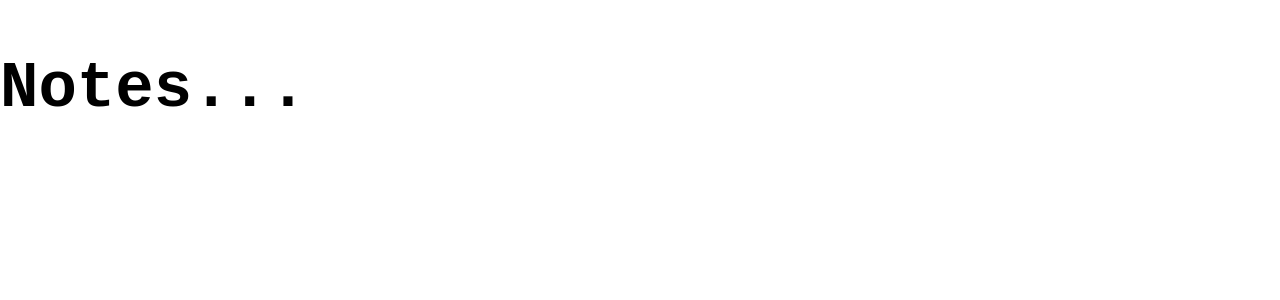
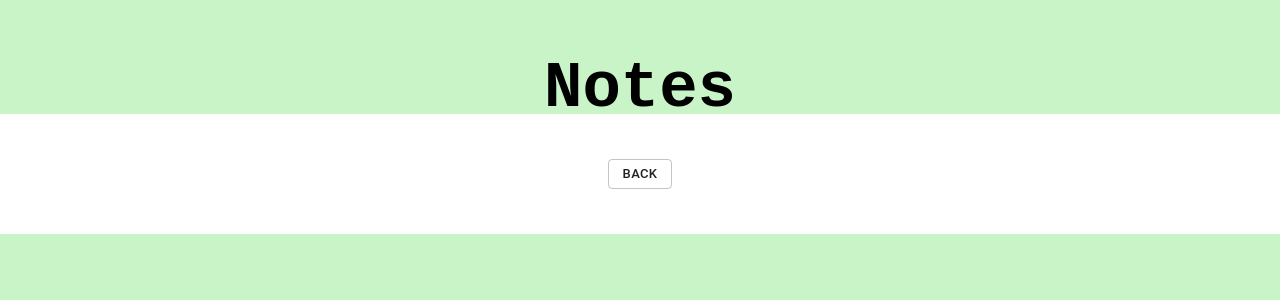
Before and after one commit to charlieconneely/voice-notes, a React (Create React App) app: page /notes in a window 1280 px wide. Shown: the top 300 px of the page. Built offline with nearby package versions, Linux system fonts and the light colour scheme.

Commit message:
Added back buttons to all components.

```diff
--- a/src/components/create.js
+++ b/src/components/create.js
@@ -1,9 +1,21 @@
 import React from 'react'
+import { Button } from '@material-ui/core'
+import '../styles/style.css'
 
-const Create = () => {
+const Create = (props) => {
+
+    function backToHome() {
+        props.history.push('/');
+    }
+
     return (
-        <div>
-            <h2>Create screen</h2>
+        <div className="container">
+            <div className="heading">
+                <h2>Create screen</h2>
+            </div>
+            <div className="option">
+                <Button onClick={backToHome} variant='outlined' size='small'>Back</Button>
+            </div>
         </div>
     )
 }
--- a/src/components/home.js
+++ b/src/components/home.js
@@ -1,6 +1,6 @@
 import React from 'react'
 import { Button } from '@material-ui/core'
-import '../styles/home.css'
+import '../styles/style.css'
 
 const Home = (props) => {
 
--- a/src/components/notes.js
+++ b/src/components/notes.js
@@ -1,9 +1,21 @@
 import React from 'react'
+import { Button } from '@material-ui/core'
+import '../styles/style.css'
 
-const Notes = () => {
+const Notes = (props) => {
+
+    function backToHome() {
+        props.history.push('/');
+    }
+
     return (
-        <div>
-            <h2>Notes...</h2>
+        <div className="container">
+            <div className="heading">
+                <h2>Notes</h2>
+            </div>
+            <div className="option">
+                <Button onClick={backToHome} variant='outlined' size='small'>Back</Button>
+            </div>
         </div>
     )
 }
```
Also changed, not shown: src/styles/style.css (renamed from src/styles/home.css).
